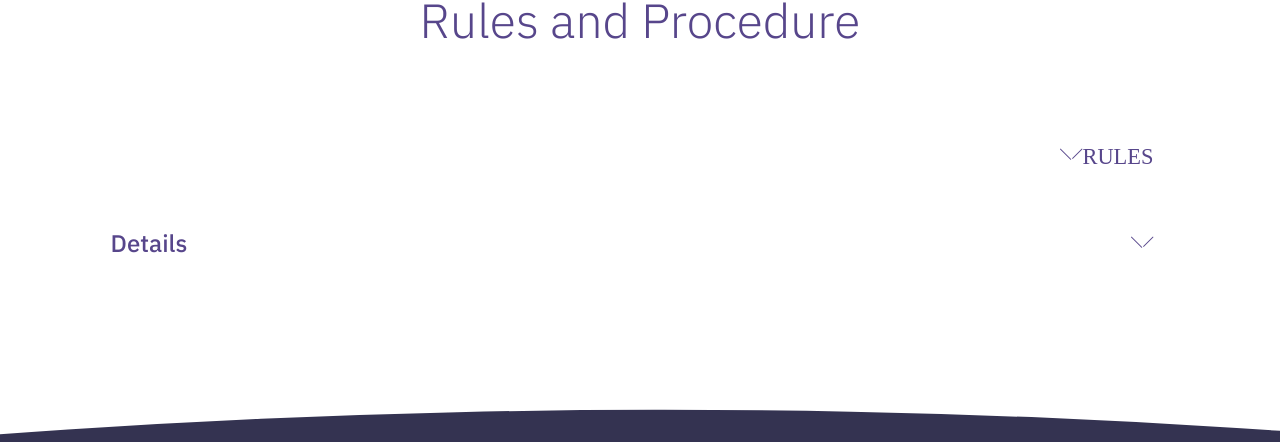
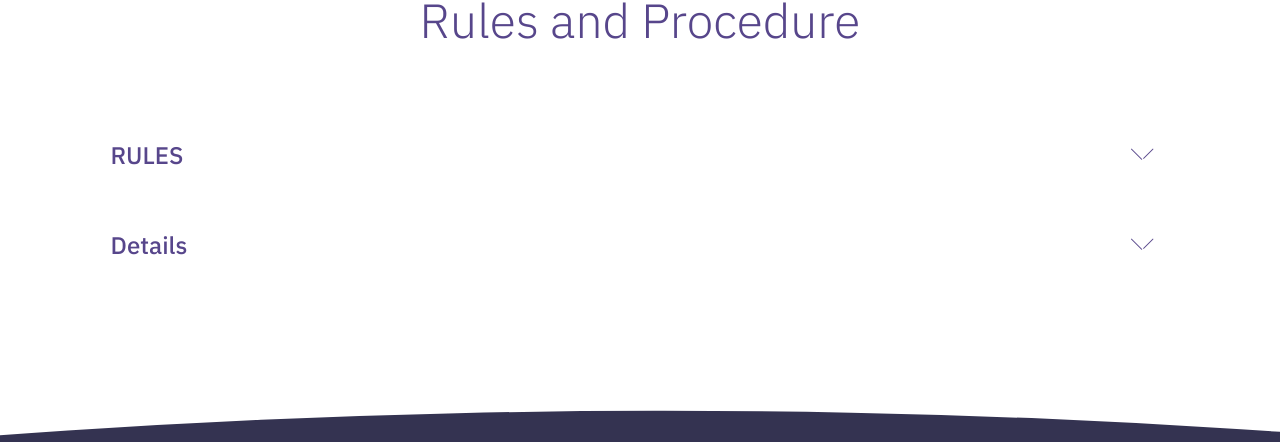
Before and after one commit to EdviconEdu/Hacktoberfest2021-Task2, a plain HTML site: page index.html in a window 1280 px wide. Shown: the part 1906-2348 px from the top of the page. Drawn offline with Linux system fonts and the light colour scheme; files whose address does not match are found by name.

Commit message:
Update index.html

```diff
--- a/index.html
+++ b/index.html
@@ -261,7 +261,7 @@
                         <div class="card-header" role="tab" id="headingOne">
                             <a role="button" class="panel-title collapsed" data-toggle="collapse" data-core="" href="#collapse1_18" aria-expanded="false" aria-controls="collapse1">
                                 <h4 class="mbr-fonts-style display-5">
-                                    <spn class="sign mbr-iconfont mbri-arrow-down inactive"></span>RULES
+                                    <span class="sign mbr-iconfont mbri-arrow-down inactive"></span>RULES
                                 </h4>
                             </a>
                         </div>
@@ -271,7 +271,7 @@
                             </div>
                         </div>
                     </div>
-                    <di class="card">
+                    <div class="card">
                         <div class="card-header" role="tab" id="headingTwo">
                             <a role="button" class="collapsed panel-title" data-toggle="collapse" data-core="" href="#collapse2_18" aria-expanded="false" aria-controls="collapse2">
                                 <h4 class="mbr-fonts-style display-5">
```
